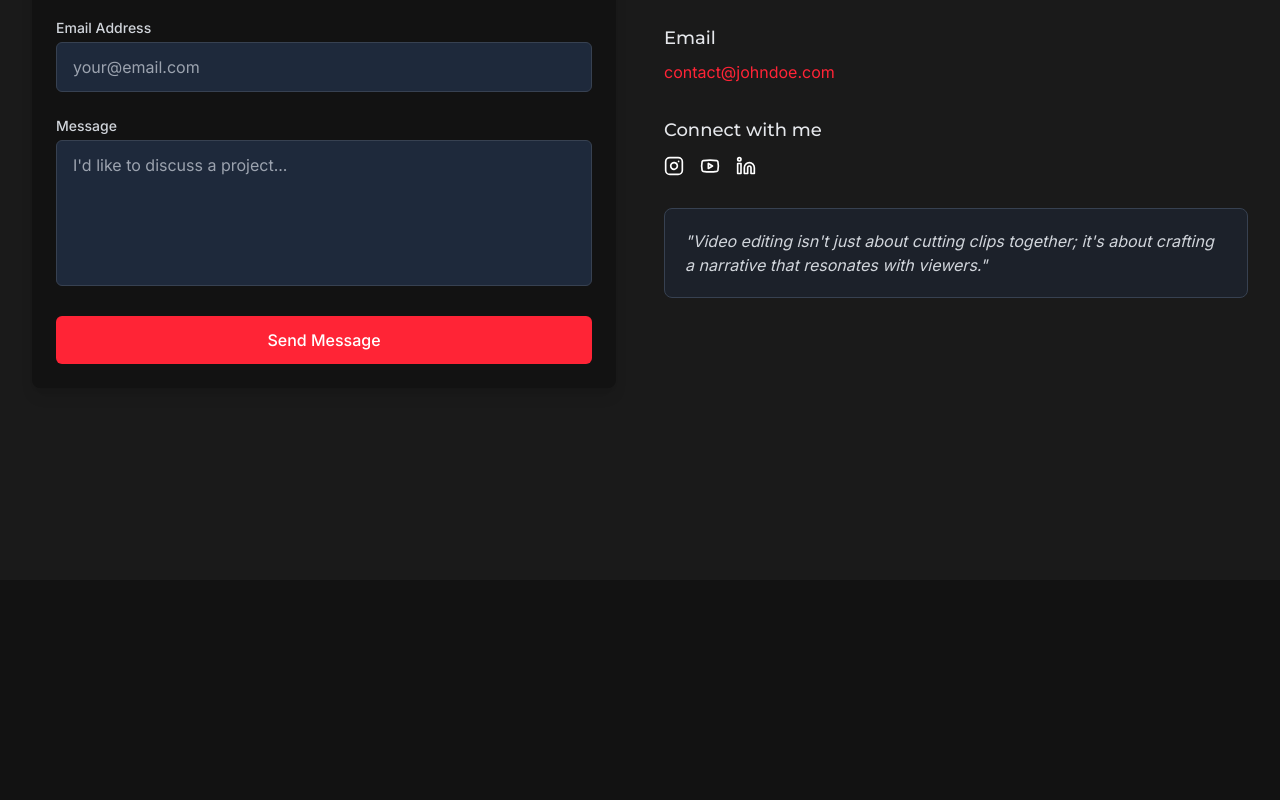
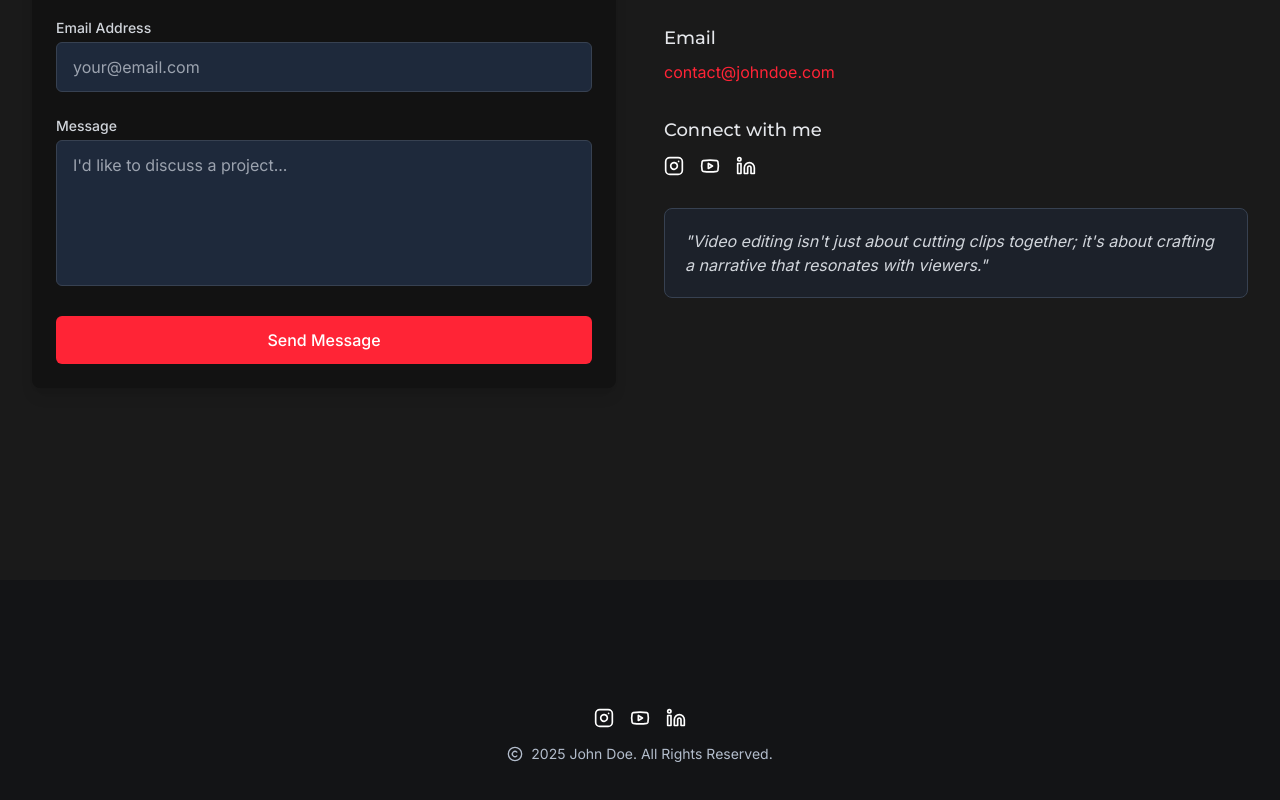
Before and after one commit to FadyAdel04/Filo-Fayk-Film-Maker, a React (Vite) app: page / in a window 1280 px wide. Shown: the part 2362-3162 px from the top of the page. Before the commit the page ends 2942 px from the top, so only its background shows below. Built offline with nearby package versions, Linux system fonts and the light colour scheme.

Commit message:
Add footer component
Implement a basic footer at the bottom of the page.

```diff
--- /dev/null
+++ b/src/components/Footer.tsx
@@ -0,0 +1,25 @@
+
+import React from 'react';
+import { Copyright } from 'lucide-react';
+import SocialLinks from './SocialLinks';
+import portfolioData from '@/data/portfolioData.json';
+
+const Footer: React.FC = () => {
+  return (
+    <footer className="bg-secondary/10 py-8">
+      <div className="section-container flex flex-col items-center justify-center text-center">
+        <SocialLinks
+          links={portfolioData.personalInfo.social}
+          className="mb-4"
+        />
+
+        <div className="flex items-center text-muted-foreground text-sm">
+          <Copyright className="mr-2 h-4 w-4" />
+          <span>{new Date().getFullYear()} {portfolioData.personalInfo.name}. All Rights Reserved.</span>
+        </div>
+      </div>
+    </footer>
+  );
+};
+
+export default Footer;
--- a/src/pages/Index.tsx
+++ b/src/pages/Index.tsx
@@ -4,12 +4,14 @@ import Navbar from '@/components/Navbar';
 import HeroSection from '@/components/HeroSection';
 import WorkSection from '@/components/WorkSection';
 import ContactSection from '@/components/ContactSection';
+import Footer from '@/components/Footer';
 import portfolioData from '@/data/portfolioData.json';
 
 const Index = () => {
   return (
-    <div className="min-h-screen bg-background text-foreground">
+    <div className="min-h-screen bg-background text-foreground flex flex-col">
       <Navbar />
+      <div className="flex-grow">
         <HeroSection personalInfo={portfolioData.personalInfo} />
         <WorkSection
           categories={portfolioData.categories}
@@ -20,6 +22,8 @@ const Index = () => {
           socialLinks={portfolioData.personalInfo.social}
         />
       </div>
+      <Footer />
+    </div>
   );
 };
 
```
Lines whose indentation alone changed are shown as unchanged.
